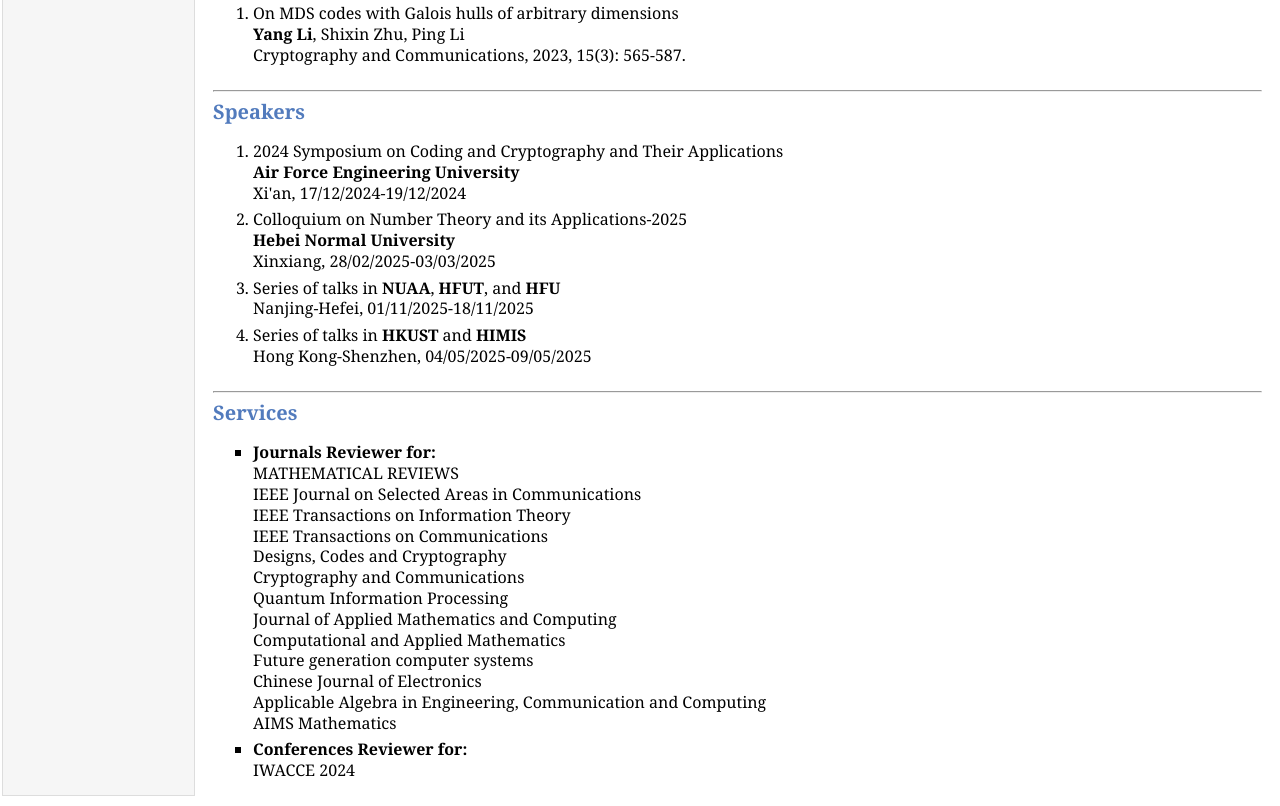
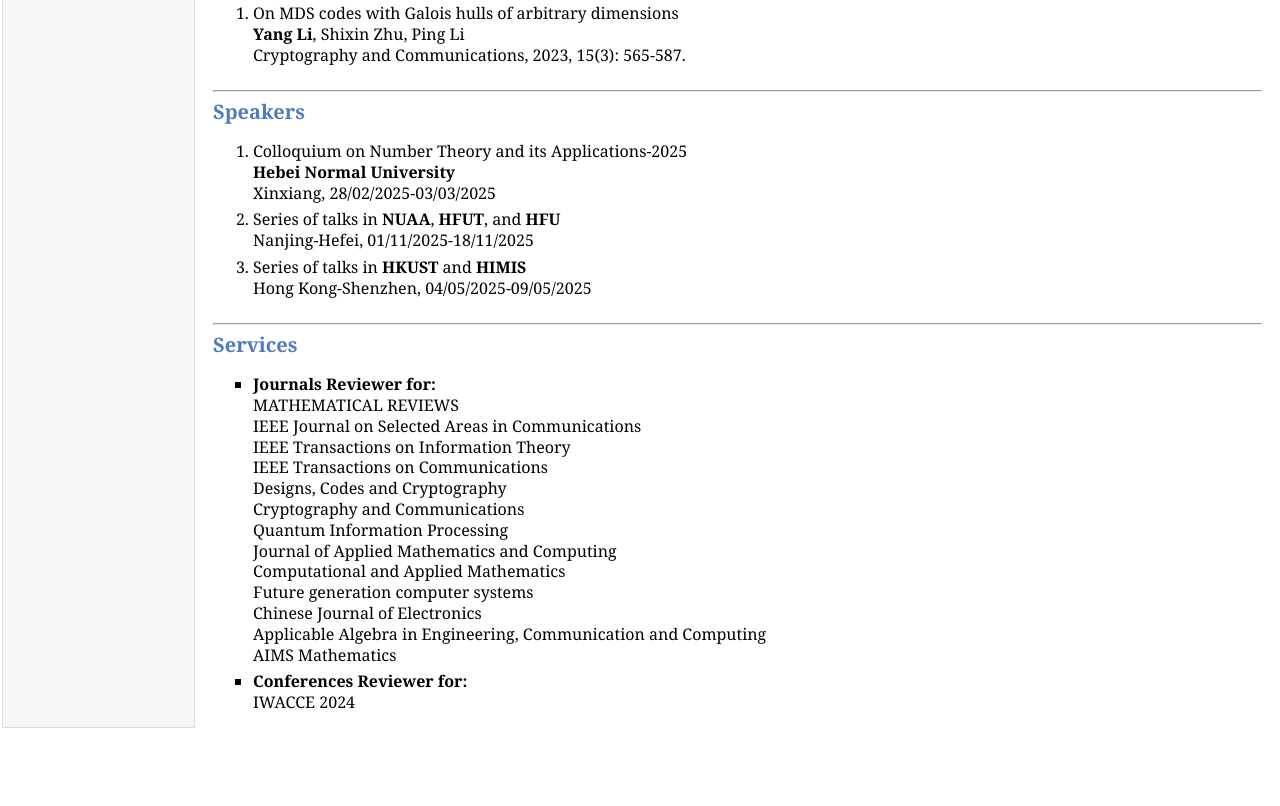
Before and after one commit to yanglimath/yanglimath.github.io, a plain HTML site: page index.html in a window 1280 px wide. Shown: the part 3454-4260 px from the top of the page. After the commit the page ends 4192 px from the top, so only its background shows below. Drawn offline with nearby package versions, Linux system fonts and the light colour scheme.

Commit message:
Update index.html

```diff
--- a/index.html
+++ b/index.html
@@ -406,11 +406,6 @@
     <div>
         <h2><hr><a name="Speakers"></a>Speakers</h2>
         <ol>
-            <li><p>
-                2024 Symposium on Coding and Cryptography and Their Applications<br>
-                <b>Air Force Engineering University</b><br>
-                Xi'an, 17/12/2024-19/12/2024<br>
-            </p></li>
 
             <li><p>
                 Colloquium on Number Theory and its Applications-2025<br>
```
